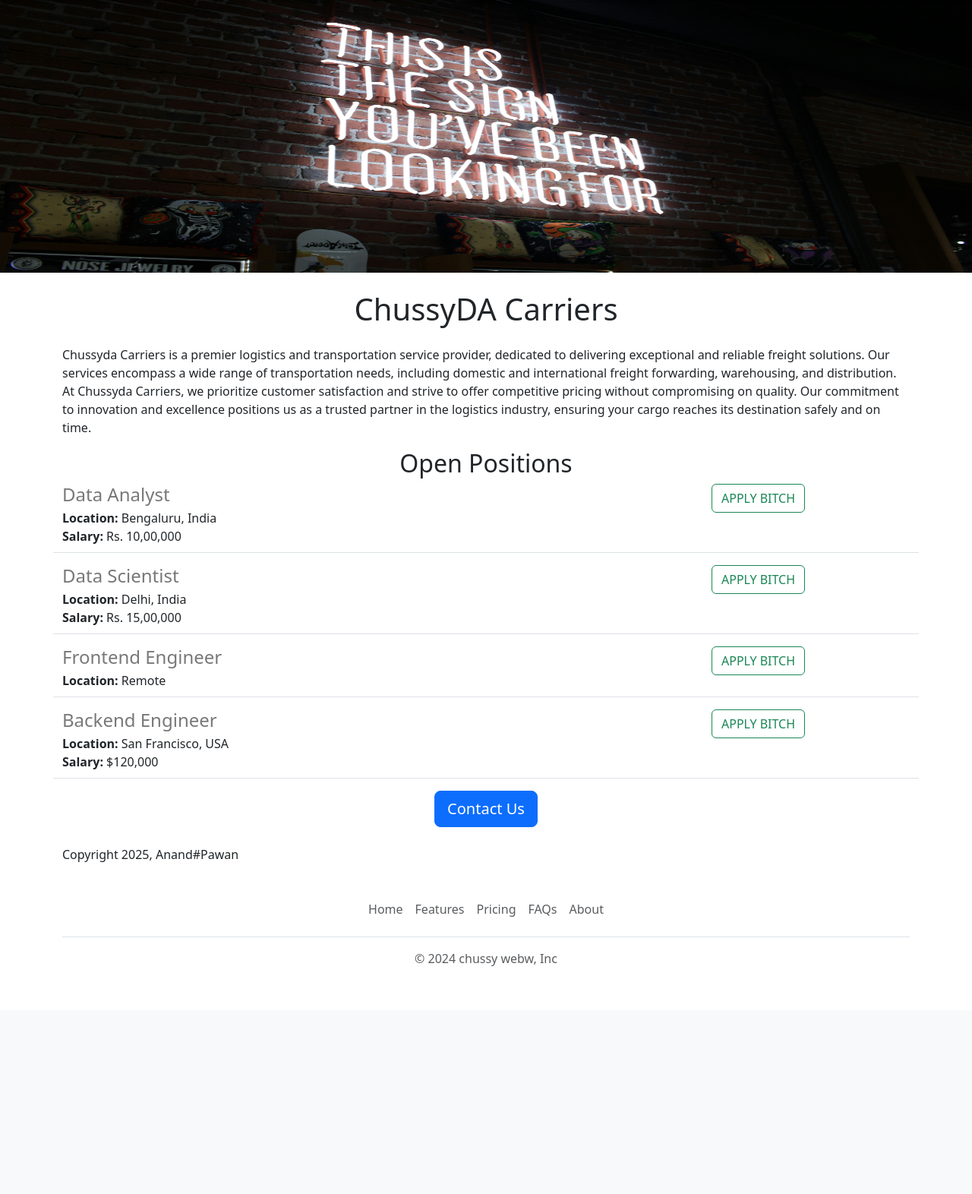
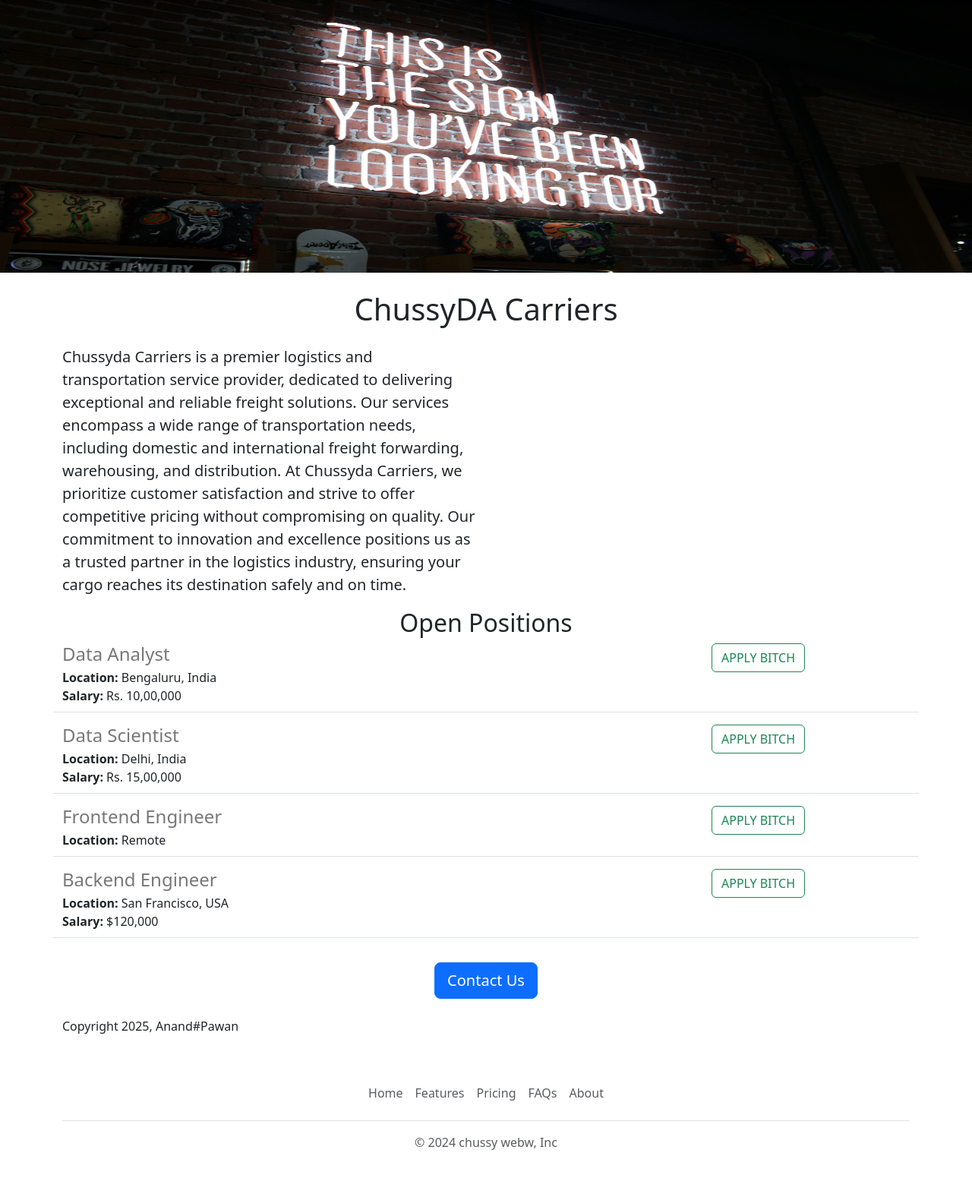
Before and after one commit to baadakk/chussy-website, a Flask app: page / in a window 1280 px wide. Shown: the part 57-1629 px from the top of the page at 76% size. Before the commit the page ends 1329 px from the top, so only its background shows below. Run offline with Flask 3, Linux system fonts and the light colour scheme.

Commit message:
Functional and astetic improvement

```diff
--- a/templates/home.html
+++ b/templates/home.html
@@ -20,10 +20,16 @@
     <img class = "img-fluid" id = "banner" src="https://d41e1fc4-636a-4dfe-903b-cc48ab674fe1-00-1buxp8t7v57wm.pike.replit.dev/static/webimage.jpg">
     <div class = "container">
     <h1 class = "text-center mt-2 mb-4"">ChussyDA Carriers</h1>
-
+        <div class = "row" style ="margin-bottom:16px">
+           <div class = "col-md-6">
+        <p class = "lead">
 
         Chussyda Carriers is a premier logistics and transportation service provider, dedicated to delivering exceptional and reliable freight solutions.  Our services encompass a wide range of transportation needs, including domestic and international freight forwarding, warehousing, and distribution. At Chussyda Carriers, we prioritize customer satisfaction and strive to offer competitive pricing without compromising on quality. Our commitment to innovation and excellence positions us as a trusted partner in the logistics industry, ensuring your cargo reaches its destination safely and on time.
         </p>
+           </div>
+            <div class = "d-none d md-block col-md-6">
+        <img src = "/static/pop.jpg" height = "320"; border-radius:4px;>"
+                </div>
         <h2 class = "text-center">Open Positions</h2>
         <div>
             {% for job in jobs %}
@@ -33,7 +39,7 @@
         </div>
         </p>
      <div class = "text-center">
-    <button class="btn btn-primary btn-lg">Contact Us</button>
+    <a class="btn btn-primary btn-lg" href = "mailto:mailto:bt22mme038@students.vnit.ac.in?subject=Que%20about%20job%20openings&body=NAME%20%3C%20%3E%0D%0A%0D%0AINQUIRY%20%3C%3E">Contact Us</a>
      </div >
 
     <P class = "mt-4">Copyright 2025, Anand#Pawan </P>
--- a/templates/jobitem.html
+++ b/templates/jobitem.html
@@ -12,6 +12,6 @@
     {% endif %}
         </div>
     <div class= "col-3">
-        <button type="button" class="btn btn-outline-success">APPLY BITCH</button>
+        <a href = "mailto: mailto:bt22mme038@students.vnit.ac.in?subject=enter%20applied%20{{job['title']}}&body=Tinder%20profile%20link%20%3A%0D%0A%0D%0Aonly%20fans%20link%20%3A%0D%0A%0D%0AName%20%3A%0D%0A%0D%0Aresume%20link%20%3A%0D%0A%0D%0Alinked%20in%20profile%3A%0D%0A%0D%0A%0D%0A"type="button" class="btn btn-outline-success">APPLY BITCH</a>
     </div>
     </div>
```
Also changed, not shown: 1 other file.
